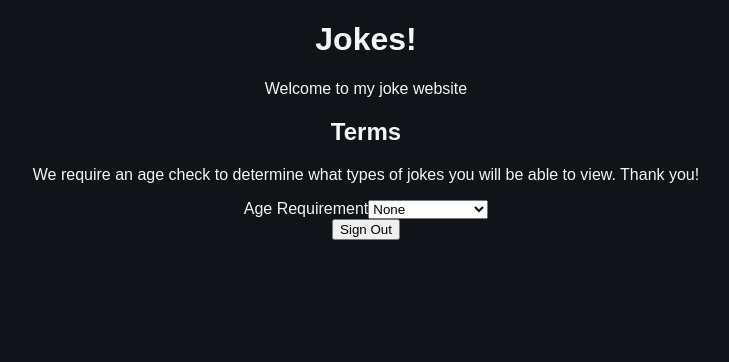
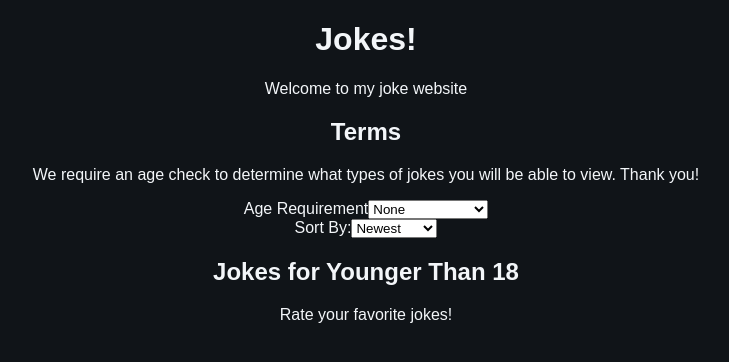
Before and after one commit to hellokev/joke-site, a React (Create React App) app: page /main in a window 1280 px wide. Shown: the top 362 px of the page, without its empty margins (274-1003 px from the left). Built offline with nearby package versions, Linux system fonts and the light colour scheme; a web font is replaced by a local one.

Commit message:
Update index.jsx

```diff
--- a/src/pages/main/index.jsx
+++ b/src/pages/main/index.jsx
@@ -1,129 +1,60 @@
-import React, { useState, useEffect } from 'react';
-import { getDatabase, set, get, update, remove, ref, child } from "firebase/database";
-import { getAuth, onAuthStateChanged, signOut } from "firebase/auth";
-import { useNavigate } from 'react-router-dom';
-import { auth } from '../../config/firebase-config';
-
+import React, { useState } from 'react';
 
 export const Main = () => {
     const [age, setAge] = useState("");
-    const [showYoungerJokes, setShowYoungerJokes] = useState(false);
-    const [showOlderJokes, setShowOlderJokes] = useState(false);
     const [userJoke, setUserJoke] = useState("");
+    const [userJokeImage, setUserJokeImage] = useState(null);
     const [userJokes, setUserJokes] = useState([]);
-    const [jokeId, setJokeId] = useState(0);
-    const navigate = useNavigate();
-
-    const db = getDatabase();
+    const [sortMethod, setSortMethod] = useState("newest");
+    const [currentPage, setCurrentPage] = useState(1);
+    const jokesPerPage = 10; // Number of jokes to display per page
 
     const handleAgeChange = (event) => {
         const selectedAge = event.target.value;
         setAge(selectedAge);
-
-        // Determine which joke sections to show based on the selected age
-        if (selectedAge === "younger-18") {
-            setShowYoungerJokes(true);
-            setShowOlderJokes(false);
-        } else if (selectedAge === "older-18") {
-            setShowYoungerJokes(false);
-            setShowOlderJokes(true);
-        } else {
-            setShowYoungerJokes(false);
-            setShowOlderJokes(false);
-        }
     }
 
-    const signOutAndNavigate = async () => {
-        try {
-            // Sign out the user from Firebase
-            await signOut(auth);
-            localStorage.removeItem("auth"); // Remove user data from local storage
-            navigate("/"); // Navigate to the auth page
-        } catch (error) {
-            console.error("Error signing out:", error);
-        }
-    }
-
-    // Function to handle form submission
-    // This code is connected to the Firebase Database and stores jokes in a form of JSON into jokes/older-18 or jokes/younger-18.
-    const handleSubmit = () => {
-        if (userJoke.trim() !== "" && age === "older-18") {
-            const newJoke = {
-                id: jokeId,
-                joke: userJoke,
-                rating: 0,
-                age: "+18"
-            };
-            setUserJokes([...userJokes, newJoke]);
-            setUserJoke("");
-
-            set(ref(db, `Jokes/older-18/${newJoke.id}`), newJoke)
-            .then(() => {
-                alert("Joke has been submitted!");
-            })
-            .catch((error) => {
-                alert(error);
-            });
-
-            setJokeId(jokeId + 1);
-        } else if (userJoke.trim() !== "" && age === "younger-18"){
-            const newJoke = {
-                id: jokeId,
-                joke: userJoke,
-                rating: 0,
-                age: "<18"
-            };
-            setUserJokes([...userJokes, newJoke]);
-            setUserJoke("");
-
-            set(ref(db, `Jokes/younger-18/${newJoke.id}`), newJoke)
-            .then(() => {
-                alert("Joke has been submitted!");
-            })
-            .catch((error) => {
-                alert(error);
-            });
-        }
-    }
-
-    // Function to handle user joke input
     const handleUserJokeChange = (event) => {
         setUserJoke(event.target.value);
     }
 
-    // Function to add user joke to the list
+    const handleUserJokeImageChange = (event) => {
+        setUserJokeImage(event.target.files[0]);
+    }
+
     const addUserJoke = () => {
         if (userJoke.trim() !== "") {
-            setUserJokes([...userJokes, { joke: userJoke, rating: null }]);
-            setUserJoke(""); // Clear the input field
+            setUserJokes([...userJokes, { joke: userJoke, image: userJokeImage, rating: null, age: age, date: new Date() }]);
+            setUserJoke("");
+            setUserJokeImage(null);
         }
     }
 
-    // Function to handle rating of a user-submitted joke
-    const rateUserJoke = (index, rating) => {
-        const jokeRef = ref(db, `Jokes/${age}/${jokeId}/rating`);
+    const rateUserJoke = (date, rating) => {
+        const updatedUserJokes = [...userJokes];
+        const jokeIndex = updatedUserJokes.findIndex(joke => joke.date === date);
+        if (jokeIndex !== -1) {
+            updatedUserJokes[jokeIndex].rating = rating;
+            setUserJokes(updatedUserJokes);
+        }
+    }
 
-        get(jokeRef)
-            .then((snapshot) => {
-                if (snapshot.exists()) {
-                    const currentRating = snapshot.val() || 0;
+    const handleSortChange = (event) => {
+        setSortMethod(event.target.value);
+    };
 
-                    const newRating = currentRating + rating;
-                    set(jokeRef, newRating)
-                        .then(() => {
-                            const updatedUserJokes = [...userJokes];
-                            updatedUserJokes[jokeId].rating = newRating;
-                            setUserJokes(updatedUserJokes);
-                        })
-                        .catch((error) => {
-                            console.error("Error updating rating in Firebase: ", error);
-                        })
-                }
-            })
-        const updatedUserJokes = [...userJokes];
-        updatedUserJokes[index].rating = rating;
-        setUserJokes(updatedUserJokes);
-    }
+    const sortedUserJokes = userJokes.slice().sort((a, b) => {
+        if (sortMethod === "newest") {
+            return b.date - a.date;
+        } else if (sortMethod === "mostLikes") {
+            return (b.rating || 0) - (a.rating || 0);
+        }
+        return 0;
+    });
+
+    const indexOfLastJoke = currentPage * jokesPerPage;
+    const indexOfFirstJoke = indexOfLastJoke - jokesPerPage;
+    const currentJokes = sortedUserJokes.slice(indexOfFirstJoke, indexOfLastJoke);
 
     return (
         <div>
@@ -140,90 +71,63 @@ export const Main = () => {
                 </select>
             </div>
 
-            {/* Conditionally render jokes based on the age selection */}
-            {showYoungerJokes && (
-                <div>
-                    <h2>Jokes for Younger Than 18</h2>
-                    <p>Rate what you think is your most favorite joke!!</p>
-                    {userJokes.map((jokeObj, index) => (
-                        jokeObj.age === "<18" ? (
-                            <div key={index}>
-                                <p>{jokeObj.joke}</p>
-                                <div>
-                                    <button onClick={() => rateUserJoke(index, 1)}>Like</button>
-                                    <button onClick={() => rateUserJoke(index, -1)}>Dislike</button>
-                                </div>
-                                <p>Rating: {jokeObj.rating === null ? "Not Rated" : jokeObj.rating}</p>
-                            </div>
-                        ) : null
-                    ))}
-                </div>
-            )}
-            {showOlderJokes && (
+            <div className="form-group">
+                <label htmlFor="sort-method">Sort By:</label>
+                <select id="sort-method" className="form-control" name="sortMethod" onChange={handleSortChange} value={sortMethod}>
+                    <option value="newest">Newest</option>
+                    <option value="mostLikes">Most Likes</option>
+                </select>
+            </div>
+
+            <div className="pagination">
+                {Array.from({ length: Math.ceil(sortedUserJokes.length / jokesPerPage) }, (_, i) => (
+                    <button key={i} onClick={() => setCurrentPage(i + 1)}>{i + 1}</button>
+                ))}
+            </div>
+
+            {age === "older-18" && (
                 <div>
                     <h2>Jokes for 18 and Older</h2>
-                    <p>Rate what you think is your most favorite joke!!</p>
-                    {userJokes.map((jokeObj, index) => (
-                        jokeObj.age === "+18" ? (
-                            <div key={index}>
-                                <p>{jokeObj.joke}</p>
-                                <div>
-                                    <button onClick={() => rateUserJoke(index, 1)}>Like</button>
-                                    <button onClick={() => rateUserJoke(index, -1)}>Dislike</button>
-                                </div>
-                                <p>Rating: {jokeObj.rating === null ? "Not Rated" : jokeObj.rating}</p>
-                            </div>
-                        ) : null
-                    ))}
+                    <p>Rate your favorite jokes!</p>
+                    <div>
+                        <h2>Submit Your Jokes</h2>
+                        <input type="text" value={userJoke} onChange={handleUserJokeChange} />
+                        <input type="file" accept=".jpg, .jpeg, .png, .gif" onChange={handleUserJokeImageChange} />
+                        <button type="button" onClick={addUserJoke}>Submit Joke</button>
+                    </div>
                 </div>
             )}
 
-            {/* Allow users to input jokes */}
-            {(showYoungerJokes || showOlderJokes) && (
+            {(age === "younger-18" || age === "") && (
                 <div>
-                    <h2>Submit Your Jokes</h2>
-                    <input type="text" value={userJoke} onChange={handleUserJokeChange} />
-                    <button type="button" onClick={handleSubmit}>Submit Joke</button>
+                    <h2>Jokes for Younger Than 18</h2>
+                    <p>Rate your favorite jokes!</p>
+                    {age === "younger-18" && (
+                        <div>
+                            <h2>Submit Your Jokes</h2>
+                            <input type="text" value={userJoke} onChange={handleUserJokeChange} />
+                            <input type="file" accept=".jpg, .jpeg, .png, .gif" onChange={handleUserJokeImageChange} />
+                            <button type="button" onClick={addUserJoke}>Submit Joke</button>
+                        </div>
+                    )}
                 </div>
             )}
 
-            <div>
-                {/* Add a Sign Out button */}
-                <button onClick={signOutAndNavigate}>Sign Out</button>
-                {/* Rest of your component... */}
-            </div>
-
-            {/* Display user-submitted jokes */}
-            {/* {(showYoungerJokes || showOlderJokes) && (
-                <div>
-                    <h2>User-Submitted Jokes</h2>
-                    {userJokes.map((jokeObj, index) => (
-                        <div key={index}>
+            {currentJokes.map((jokeObj, index) => (
+                (age === "older-18" || jokeObj.age === "younger-18" || age === "") && (
+                    <div key={index}>
+                        <div>
                             <p>{jokeObj.joke}</p>
-                            <div>
-                                <button onClick={() => rateUserJoke(index, 1)}>Like</button>
-                                <button onClick={() => rateUserJoke(index, -1)}>Dislike</button>
-                            </div>
-                            <p>Rating: {jokeObj.rating === null ? "Not Rated" : jokeObj.rating}</p>
+                            {jokeObj.image && <img src={URL.createObjectURL(jokeObj.image)} alt="User Joke" />}
                         </div>
-                    ))}
-                </div>
-            )} */}
+                        <div>
+                            <button onClick={() => rateUserJoke(jokeObj.date, 1)}>Like</button>
+                            <button onClick={() => rateUserJoke(jokeObj.date, -1)}>Dislike</button>
+                        </div>
+                        <p>Rating: {jokeObj.rating === null ? "Not Rated" : jokeObj.rating}</p>
+                    </div>
+                )
+            ))}
         </div>
-    );
+        );
 }
-
-/* BUGS:
--Ratings not updating into Firebase
--*/
-
-/* CHANGES:
-BACKEND:
-    -Added jokes to Firebase database categorized by age group.
-        -Created two categories, "older-18" and "younger-18," to segregate jokes based on the age group.
-        -Added jokes to the "older-18" category with age "+18" and corresponding IDs, jokes, and initial ratings.
-        -Added jokes to the "younger-18" category with age "<18" and corresponding IDs, jokes, and initial ratings.
-FRONTEND:
-    -The younger/older joke filter wasn't working for me probably cause I broke the code some how but I added some changes to it so that it actually displays in this current code.
-    -Commented out "Display User-Submitted Jokes" for the meantime because it the filters weren't working for it.
-*/
```
